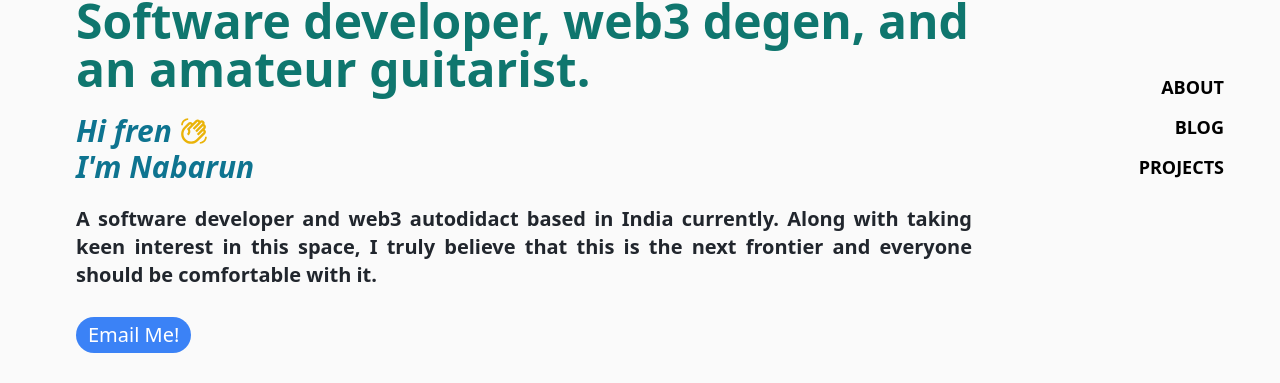
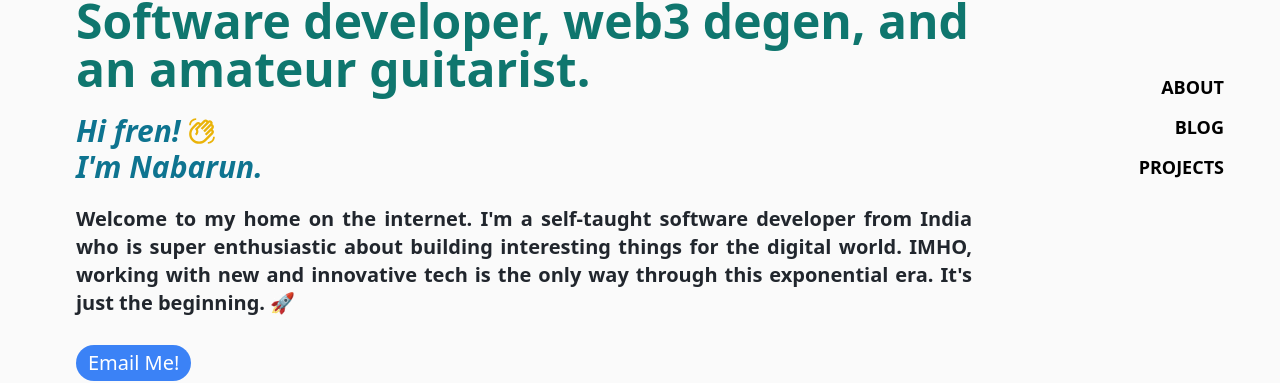
Before and after one commit to nabarvn/devfolio, a Next.js app: page / in a window 1280 px wide. Shown: the part 232-615 px from the top of the page. Built offline with nearby package versions, Linux system fonts and the light colour scheme.

Commit message:
Add new content

```diff
--- a/pages/index.jsx
+++ b/pages/index.jsx
@@ -36,20 +36,21 @@ const Home = () => {
               <div className='md:text-justify font-semibold cursor-default mt-3 md:mt-5'>
                 <span className='flex'>
                   <span className='text-xl md:text-3xl lg:text-2xl xl:text-3xl italic text-cyan-700 dark:text-purple-300'>
-                    Hi fren
+                    Hi fren!
                   </span>
                   <span className='self-center'>
                     <MdOutlineWavingHand className='h-5 w-5 md:h-7 md:w-7 ml-2 text-yellow-500 dark:text-yellow-300' />
                   </span>
                 </span>
                 <span className='flex text-xl md:text-3xl lg:text-2xl xl:text-3xl italic text-cyan-700 dark:text-purple-300 mb-3 md:mb-5'>
-                  I&apos;m Nabarun
+                  I&apos;m Nabarun.
                 </span>
                 <p className='text-base md:text-xl lg:text-lg xl:text-xl text-night-gray dark:text-gray-300 mb-3 md:mb-5'>
-                  A software developer and web3 autodidact based in India
-                  currently. Along with taking keen interest in this space, I
-                  truly believe that this is the next frontier and everyone
-                  should be comfortable with it.
+                  Welcome to my home on the internet. I'm a self-taught software
+                  developer from India who is super enthusiastic about building
+                  interesting things for the digital world. IMHO, working with
+                  new and innovative tech is the only way through this
+                  exponential era. It's just the beginning. 🚀
                 </p>
                 <Link href='/email'>
                   <button className='transition duration-300 transform bg-blue-500 dark:bg-night-blue hover:bg-blue-900 dark:hover:bg-indigo-700 inline-block text-base md:text-xl lg:text-lg xl:text-xl font-medium rounded-full text-white dark:text-night-white px-3 py-1 mt-2 cursor-pointer'>
```
